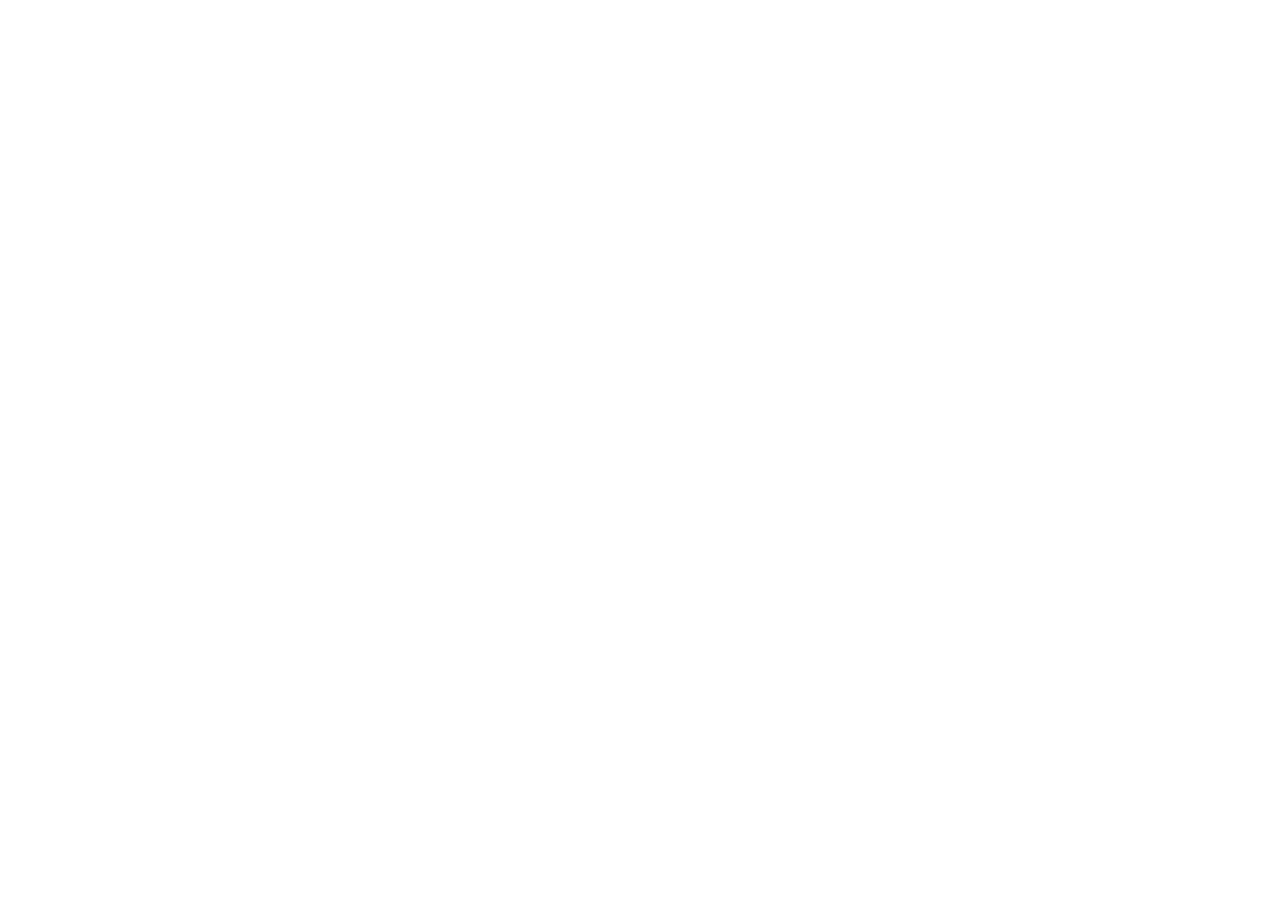
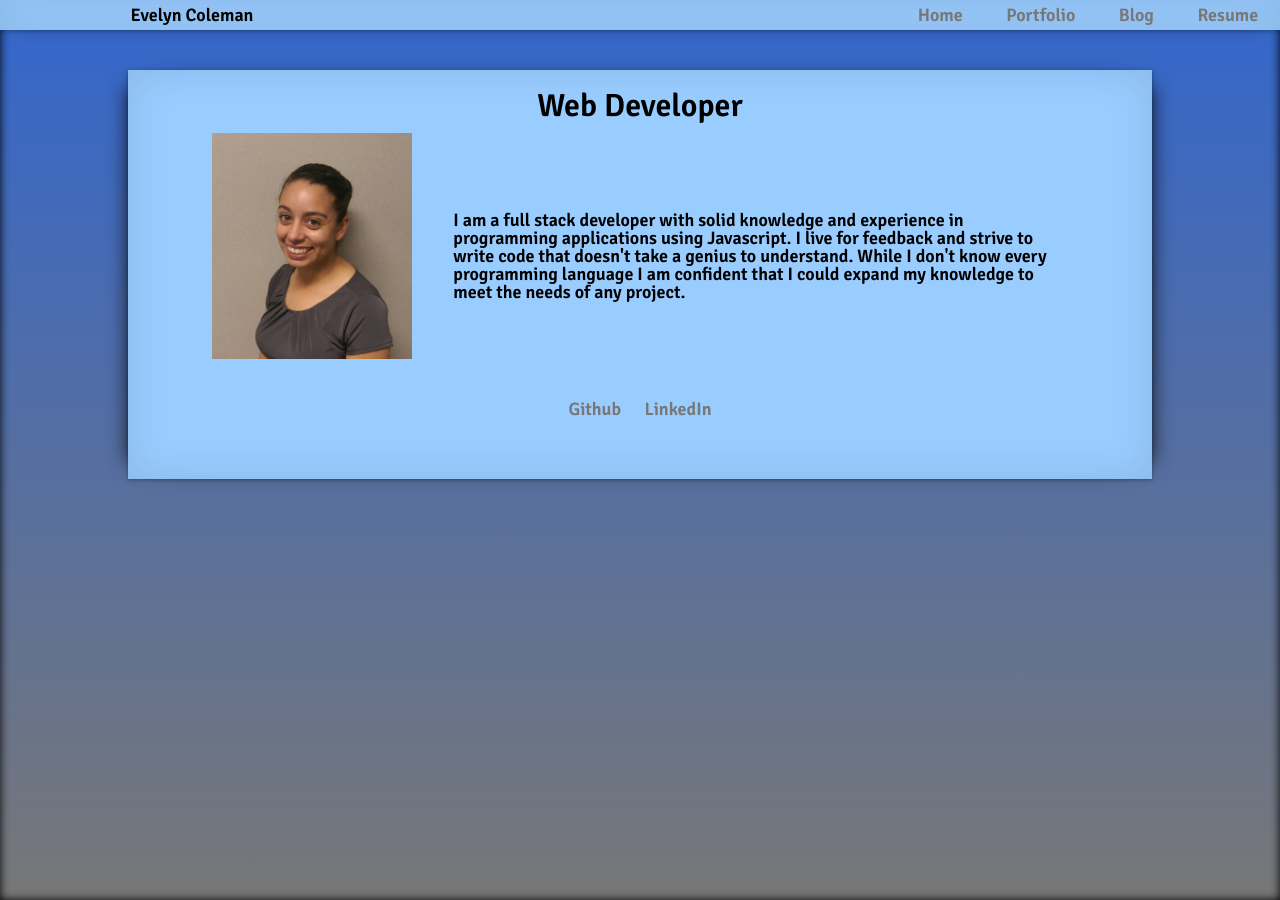
Before and after one commit to evelyncoleman/home, a plain HTML site: page index.html in a window 1280 px wide. Before the commit the page ends 800 px from the top, so only its background shows below. Drawn offline with Linux system fonts and the light colour scheme.

Commit message:
wrote a basic portfolio

```diff
--- /dev/null
+++ b/assets/css/reset.css
@@ -0,0 +1,48 @@
+/* http://meyerweb.com/eric/tools/css/reset/
+   v2.0 | 20110126
+   License: none (public domain)
+*/
+
+html, body, div, span, applet, object, iframe,
+h1, h2, h3, h4, h5, h6, p, blockquote, pre,
+a, abbr, acronym, address, big, cite, code,
+del, dfn, em, img, ins, kbd, q, s, samp,
+small, strike, strong, sub, sup, tt, var,
+b, u, i, center,
+dl, dt, dd, ol, ul, li,
+fieldset, form, label, legend,
+table, caption, tbody, tfoot, thead, tr, th, td,
+article, aside, canvas, details, embed,
+figure, figcaption, footer, header, hgroup,
+menu, nav, output, ruby, section, summary,
+time, mark, audio, video {
+	margin: 0;
+	padding: 0;
+	border: 0;
+	font-size: 100%;
+	font: inherit;
+	vertical-align: baseline;
+}
+/* HTML5 display-role reset for older browsers */
+article, aside, details, figcaption, figure,
+footer, header, hgroup, menu, nav, section {
+	display: block;
+}
+body {
+	line-height: 1;
+}
+ol, ul {
+	list-style: none;
+}
+blockquote, q {
+	quotes: none;
+}
+blockquote:before, blockquote:after,
+q:before, q:after {
+	content: '';
+	content: none;
+}
+table {
+	border-collapse: collapse;
+	border-spacing: 0;
+}
--- /dev/null
+++ b/assets/css/style.css
@@ -0,0 +1,146 @@
+
+
+body {
+  background: linear-gradient(to bottom, #3366cc 0%, #777777 100%);
+  background-repeat: no-repeat;
+  height:900px;
+  font-family: 'Signika', sans-serif;
+}
+
+.shadow {
+   -moz-box-shadow:    inset 0 0 10px #000000;
+   -webkit-box-shadow: inset 0 0 10px #000000;
+   box-shadow:         inset 0 0 10px #000000;
+}
+
+.container {
+  display: flex;
+  flex-direction: column;
+}
+
+.header{
+  display: flex;
+  justify-content: space-between;
+  flex-wrap: wrap;
+  align-items: center;
+  min-height: 90px;
+
+}
+
+h1 {
+  font-size: large;
+}
+
+a {
+  color: #777777;
+  font-size: large;
+  text-decoration: none;
+}
+
+a:hover {
+  color: black;
+}
+
+.hdr_home_left{
+
+  width: 30%;
+  text-align: center;
+}
+
+.hdr_links_right{
+
+  width: 30%;
+  display: flex;
+  justify-content: space-around;
+  flex-wrap: wrap;
+
+}
+
+.mainbody {
+  width:80%;
+
+  background:#99ccff;
+  margin:40px auto;
+  display: flex;
+  flex-direction: row;
+  justify-content: center;
+  align-items: center;
+  flex-wrap: wrap;
+}
+
+
+
+.mainbody h1 {
+  text-align: center;
+  font-size: xx-large;
+  padding-top: 2%;
+  padding-bottom: 1%;
+  width: 100%
+}
+.mainbody p {
+  font-size: large;
+  padding: 2%;
+  width: 60%;
+}
+.mainbody img {
+  width: 200px;
+
+  padding-left: 2%;
+  padding-right: 2%;
+  padding-bottom: 2%
+}
+
+
+.dev_links {
+  width: 96%;
+  text-align: center;
+  padding: 2%;
+}
+.dev_links a {
+  padding: 1%;
+
+}
+
+.effect1{
+    -webkit-box-shadow: 0 10px 6px -6px black;
+       -moz-box-shadow: 0 10px 6px -6px black;
+            box-shadow: 0 10px 6px -6px black;
+}
+
+.effect8
+{
+    position:relative;
+    -webkit-box-shadow:0 1px 4px rgba(0, 0, 0, 0.3), 0 0 40px rgba(0, 0, 0, 0.1) inset;
+       -moz-box-shadow:0 1px 4px rgba(0, 0, 0, 0.3), 0 0 40px rgba(0, 0, 0, 0.1) inset;
+            box-shadow:0 1px 4px rgba(0, 0, 0, 0.3), 0 0 40px rgba(0, 0, 0, 0.1) inset;
+}
+.effect8:before, .effect8:after
+{
+    content:"";
+    position:absolute;
+    z-index:-1;
+    -webkit-box-shadow:0 0 20px rgba(0,0,0,0.8);
+    -moz-box-shadow:0 0 20px rgba(0,0,0,0.8);
+    box-shadow:0 0 20px rgba(0,0,0,0.8);
+    top:10px;
+    bottom:10px;
+    left:0;
+    right:0;
+    -moz-border-radius:100px / 10px;
+    border-radius:100px / 10px;
+}
+.effect8:after
+{
+    right:10px;
+    left:auto;
+    -webkit-transform:skew(8deg) rotate(3deg);
+       -moz-transform:skew(8deg) rotate(3deg);
+        -ms-transform:skew(8deg) rotate(3deg);
+         -o-transform:skew(8deg) rotate(3deg);
+            transform:skew(8deg) rotate(3deg);
+}
+
+.header {
+  background-color: #99ccff;
+  min-height: 30px;
+}
--- a/index.html
+++ b/index.html
@@ -1,25 +1,46 @@
 <!DOCTYPE html>
 <html>
+
 <head>
   <meta charset="utf-8">
   <title>Evelyn Coleman</title>
+  <link rel="stylesheet" href="assets/css/reset.css" type="text/css">
+  <link rel="stylesheet" href="assets/css/style.css" type="text/css">
+  <link href="https://fonts.googleapis.com/css?family=Signika:600" rel="stylesheet">
 </head>
-  <body>
+
+<body class="shadow">
   <div class="flex_container">
-      <div class="header">
+    <div class="header effect8">
       <div class="hdr_home_left">
+        <h1>Evelyn Coleman</h1>
+      </div>
+      <div class="hdr_links_right">
+        <a href="index.html"> Home </a>
+        <a href="portfolio.html"> Portfolio </a>
+        <a href="#"> Blog </a>
+        <a href="./assets/resume/Coleman_Resume.docx" download> Resume </a>
+      </div>
+    </div>
+    <div class="mainbody effect8">
+
+      <h1> Web Developer </h1>
+
+      <img src="./assets/images/headshot.jpg" class="auth-image" alt="Evelyn Coleman">
+      <p> I am a full stack developer with solid knowledge and experience in programming applications using Javascript. I live for feedback and strive to write code that doesn't take a genius to understand. While I don't know every programming language I
+        am confident that I could expand my knowledge to meet the needs of any project.
+      </p>
+
+      <div class="dev_links">
+        <a href="https://github.com/coleve27" target="_blank" rel="githubprofile"> Github </a>
+        <a href="https://www.linkedin.com/in/evelyn-coleman" target="_blank" rel="linkedin">LinkedIn</a>
+      </div>
+      </p>
+
 
     </div>
-        <div class="hdr_links_right">
 
-        </div>
-      </div>
-      <div class="mainbody">
 
-      </div>
-      <div class="footer">
+</body>
 
-      </div>
-    </div>
-  </body>
 </html>
```
Also changed, not shown: portfolio.html (added, +53 -0 lines), assets/images/burger_eater.png (added), assets/images/headshot.jpg (added), assets/images/rqtz.png (added), assets/style.css (deleted), 1 other file. Lines whose indentation alone changed are shown as unchanged.
